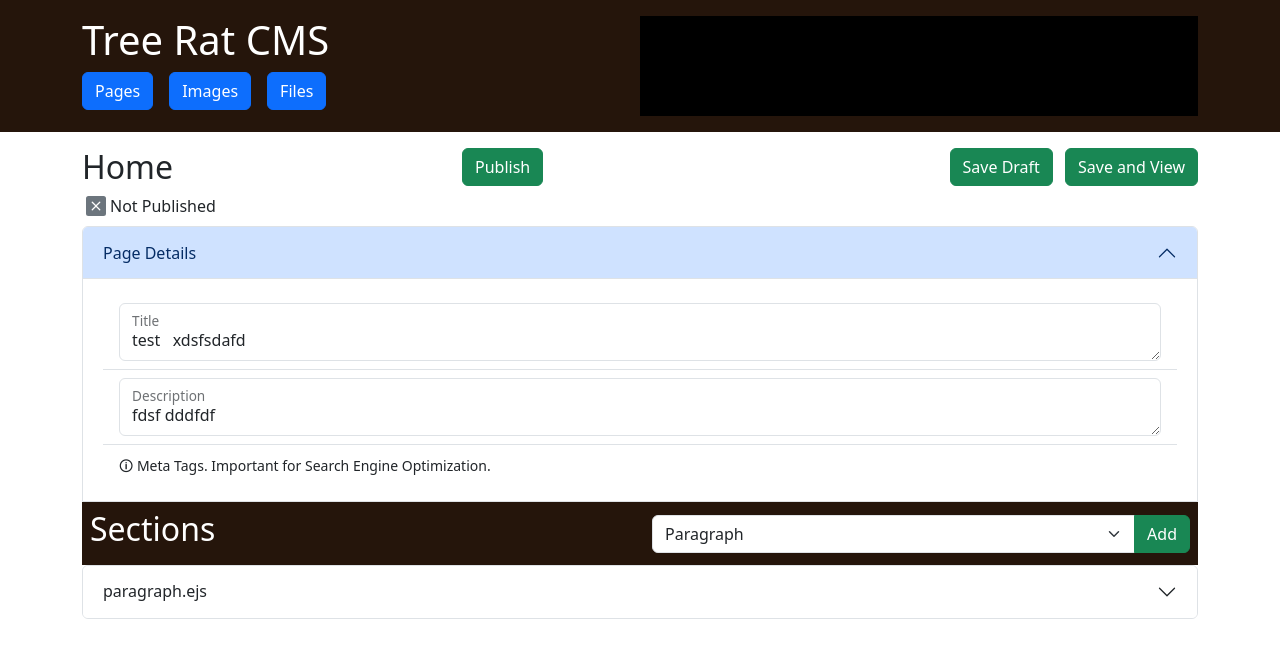
After one commit to nick-dolf/tree-rat-cms, a Node server app: page /admin/pages/home in a window 1280 px wide, after a click on "Page Details". The commit adds this page. Shown: the top 658 px of the page. Run offline with Node 20, Linux system fonts and the light colour scheme; some libraries are stand-ins or nearby versions.

Commit message:
worked on sections

```diff
--- a/admin/assets/script.js
+++ b/admin/assets/script.js
@@ -114,6 +114,41 @@ $(document).on("click", "#page-create",  (event) => {
     });
 });
 
+// Pages UPDATE (PUT)
+$(".page-save-draft").click((event) => {
+  const button = event.currentTarget;
+
+  button.querySelector(".spinner-border").classList.remove("d-none");
+  button.disabled = true;
+
+  const formData = new FormData(document.getElementById("pageForm"));
+
+  $.ajax({
+    url: "",
+    type: "PUT",
+    data: formData,
+    enctype: "multipart/form-data",
+    processData: false,
+    contentType: false,
+  })
+    .done((response) => {
+      output("Draft Saved");
+      console.log("update success", response);
+      $("#pageFormAnchor").html(response);
+      //initSortable();
+    })
+    .fail((response) => {
+      output("Failed to save draft", true);
+      console.log("update fail", response.responseText);
+    })
+    .always(() => {
+      button.querySelector(".spinner-border").classList.add("d-none");
+      button.disabled = false;
+    });
+});
+
+
+
 // Page DELETE (DELETE)
 $(document).on("click", ".page-delete", (event) => {
   const button = event.target;
@@ -137,3 +172,21 @@ $(document).on("click", ".page-delete", (event) => {
       });
   }
 });
+
+/*
+ * Sections
+ */
+
+$(".section-add").click((event) => {
+  const selected = $("#select-template :selected");
+  output(selected.val());
+
+  // Use epoch time for unique id for Accordion
+  let unique = new Date().getTime();
+
+  $("#sortable").prepend(
+    $(`#${selected.val()}`).html().replace(/qq.*q/g, `qq${unique}q`)
+  );
+
+  orderSections();
+});
--- a/admin/routes/pages.js
+++ b/admin/routes/pages.js
@@ -1,3 +1,4 @@
+// Imports
 const app = require("../../treerat");
 const fse = require("fs-extra");
 const express = require("express");
@@ -5,13 +6,13 @@ const path = require("path");
 const router = express.Router();
 const { body, validationResult } = require("express-validator");
 const slugify = require("slugify");
-
+const upload = require("multer")();
+// Variables
 const draftDir = app.locals.pageDir + "/drafts/";
 
-router.get("/", (req, res) => {
-  res.adminRender("pages");
-});
-
+/*
+/ Create (POST)
+*/
 router.post("*", body("name").isString().isLength({ min: 2 }).trim(), (req, res) => {
   const errors = validationResult(req);
 
@@ -47,14 +48,6 @@ router.post("*", body("name").isString().isLength({ min: 2 }).trim(), (req, res)
     details: {},
   };
 
-  // Get Pages
-  router.get("/*", (req, res) => {
-    const page = req.url
-
-    res.send(page)
-
-  })
-
   // Update pages
   req.app.locals.site.pages.push(pageData);
 
@@ -71,23 +64,76 @@ router.post("*", body("name").isString().isLength({ min: 2 }).trim(), (req, res)
     });
 });
 
+/*
+/ Read (GET)
+*/
+router.get("/", (req, res) => {
+  res.adminRender("pages");
+});
+
+router.get("/*", (req, res) => {
+  const page = path.join(draftDir, req.url);
+
+  fse
+    .readJson(page + ".json")
+    .then((data) => {
+      res.adminRender("pageEdit", data);
+    })
+    .catch((err) => {
+      res.status(404).end("page does not exist");
+    });
+});
+
+/*
+/ Update (PUT)
+*/
+router.put("/*", upload.none(), (req, res) => {
+  const link = req.url.slice(1)
+  const pageFile = path.join(draftDir, link)+".json";
+  console.log(link, pageFile)
+
+  // Update pages
+  let pageInfo = {};
+  req.app.locals.site.pages = req.app.locals.site.pages.filter((item) => {
+    if (item.permalink == link) {
+      item.draftedDate = new Date().toString();
+      pageInfo = item;
+    }
+    return item;
+  });
+  const pageData = { ...pageInfo, ...req.body };
+  console.log(pageData)
+
+  // Save Page Data to JSON
+  fse
+    .outputJson(pageFile, pageData)
+    .then(() => {
+      res.adminRender("layouts/page-form", pageData );
+    })
+    .catch((err) => {
+      console.error(err.message);
+      res.status(500).end();
+    });
+});
+
+
 router.delete("/*", (req, res) => {
   const slug = req.url.slice(1);
 
-  console.log(slug)
+  console.log(slug);
   const result = app.locals.site.pages.findIndex((page) => {
-    return (page.permalink == slug);
+    return page.permalink == slug;
   });
 
-  console.log(result)
+  console.log(result);
   if (!result) {
-    return res.status(404).send("page not found")
+    return res.status(404).send("page not found");
   }
 
-  app.locals.site.pages.splice(result, 1)
+  app.locals.site.pages.splice(result, 1);
 
-  const filePath = path.join(draftDir, slug) +".json";
-  console.log(filePath)
+  const filePath = path.join(draftDir, slug) + ".json";
+  console.log(filePath);
   fse
     .rm(filePath)
     .then(() => {
--- a/admin/utils/build.js
+++ b/admin/utils/build.js
@@ -7,6 +7,7 @@ const sass = require("sass");
 
 const pageDir = path.join(process.cwd(), "pages/");
 const draftDir = pageDir + "drafts/";
+const sectionDir = path.join(process.cwd(), "admin/views/admin/sections");
 
 async function setup(file) {
   // Read Site Configuration
@@ -33,7 +34,7 @@ async function setup(file) {
       name: "Home",
       slug: "home",
       folder: "",
-      permalink: "",
+      permalink: "home",
       publishedDate: false,
       draftedDate: new Date().toString(),
     });
@@ -51,7 +52,10 @@ async function setup(file) {
     .map((dirent) => dirent.name);
 
   app.locals.site.pages =  getPageDetails(draftDir).flat()
-  console.log(app.locals.site.pages)
+
+  app.locals.site.sections = fse.readdirSync(sectionDir);
+
+  console.log(app.locals.site.sections)
 
   // app.locals.site.folders = fse.readdirSync(pageDir + "drafts", {withFileTypes: true }).map((entry) => {
   //   const pageEntry = fse.readJsonSync(pageDir + "drafts/" + entry);
--- a/admin/views/admin/components/button-action.ejs
+++ b/admin/views/admin/components/button-action.ejs
@@ -1,4 +1,5 @@
-<button class="btn btn-success" type="button"
+<button type="button"
+  class="btn btn-success <%= arg.extraClass %>"
   <% if (arg.id) { %> id="<%= arg.id %>" <% } %>
   <% if (arg.bsToggle) { %> data-bs-toggle="<%= arg.bsToggle %>" <% } %>
   <% if (arg.bsTarget) { %> data-bs-target="<%= arg.bsTarget %>" <% } %>
--- /dev/null
+++ b/admin/views/admin/layouts/details.ejs
@@ -0,0 +1,18 @@
+<% if (!page.details) page.details = {} %>
+<ul class="list-group list-group-flush">
+  <li class="list-group-item">
+    <div class="form-floating">
+      <textarea class="form-control" placeholder="Write page title here" id="title" name="details[title]" maxlength="60"><%= page.details.title %></textarea>
+      <label for="title">Title</label>
+    </div>
+  </li>
+  <li class="list-group-item">
+    <div class="form-floating">
+      <textarea class="form-control" placeholder="Write page description here" id="description" name="details[description]" maxlength="150"><%= page.details.description %></textarea>
+      <label for="description">Description</label>
+    </div>
+  </li>
+  <li class="list-group-item">
+    <small>&#128712; Meta Tags. Important for Search Engine Optimization.</small>
+  </li>
+</ul>
--- /dev/null
+++ b/admin/views/admin/layouts/page-control.ejs
@@ -0,0 +1,39 @@
+<section class="pt-3 row">
+  <div class="col-md">
+    <h1 class="h2 m-0"><%= page.name %></h1>
+    <!-- Published -->
+    <% if (page.publishedDate) { %>
+    <div class="my-2 d-flex align-items-center">
+      <svg
+        viewBox="0 0 16 16"
+        width="20"
+        xmlns="http://www.w3.org/2000/svg"
+        class="text-success mx-1"
+        fill="currentColor">
+        <use xlink:href="<%= site.url %>admin/assets/sprites.svg#check-square-fill" />
+      </svg>
+      <span>Published</span>
+    </div>
+    <!-- Not Published -->
+    <% } else { %>
+    <div class="my-2 d-flex align-items-center">
+      <svg
+        viewBox="0 0 16 16"
+        width="20"
+        xmlns="http://www.w3.org/2000/svg"
+        class="text-secondary mx-1"
+        fill="currentColor">
+        <use xlink:href="<%= site.url %>admin/assets/sprites.svg#x-square-fill" />
+      </svg>
+      <span>Not Published</span>
+    </div>
+    <% } %>
+  </div>
+  <div class="col-md my-2 my-md-0">
+    <%- include("../components/button-action", { arg: {text: "Publish", extraClass: "page-publish"}}) %>
+  </div>
+  <div class="col-md my-2 my-md-0 text-end">
+    <%- include("../components/button-action", { arg: {text: "Save Draft", extraClass: "page-save-draft me-2"}}) %>
+    <%- include("../components/button-action", { arg: {text: "Save and View", extraClass: "page-save-draft"}}) %>
+  </div>
+</section>
--- /dev/null
+++ b/admin/views/admin/layouts/page-form.ejs
@@ -0,0 +1,22 @@
+<form id="pageForm" class="accordion">
+  <div class="accordion-item">
+    <h2 class="accordion-header">
+      <button
+        class="accordion-button collapsed"
+        type="button"
+        data-bs-toggle="collapse"
+        data-bs-target="#collapseOne"
+        aria-expanded="true"
+        aria-controls="collapseOne">
+        Page Details
+      </button>
+    </h2>
+    <div id="collapseOne" class="accordion-collapse collapse" data-bs-parent="#accordionExample">
+      <div class="accordion-body"><%- include("details")%></div>
+    </div>
+  </div>
+  <%- include("./section-select")%>
+  <div id="sortable">
+    <%- include("./section-templates")%>
+  </div>
+</form>
--- /dev/null
+++ b/admin/views/admin/layouts/section-select.ejs
@@ -0,0 +1,11 @@
+<div class="brown p-2">
+  <div class="row align-items-center">
+    <h2 class="text-white col-md">Sections</h2>
+    <div class="input-group col-md">
+      <select name="" id="select-template" class="form-select">
+        <option value="paragraph">Paragraph</option>
+      </select>
+      <%- include("../components/button-action", { arg: {text: "Add", extraClass: "section-add"}}) %>
+    </div>
+  </div>
+</div>
--- /dev/null
+++ b/admin/views/admin/layouts/section-templates.ejs
@@ -0,0 +1,19 @@
+<% for (let i =0; i < site.sections.length; i++) { %>
+<div class="accordion-item">
+  <h2 class="accordion-header">
+    <button
+      class="accordion-button collapsed"
+      type="button"
+      data-bs-toggle="collapse"
+      data-bs-target="#collapse<%= i %>"
+      aria-expanded="true"
+      aria-controls="collapse<%= i %>">
+      <%= site.sections[i] %>
+    </button>
+  </h2>
+  <div id="collapse<%= i %>" class="accordion-collapse collapse" data-bs-parent="#accordionExample">
+    <div class="accordion-body"><%- include("../sections/"+site.sections[i]) %></div>
+  </div>
+</div>
+
+<% } %>
--- /dev/null
+++ b/admin/views/admin/pageEdit.ejs
@@ -0,0 +1,10 @@
+<%- include("base/head", { page: { title: "Pages", description: "Manage Pages" }})%> <%- include("layouts/header")%>
+
+<main class="container">
+  <%- include("./layouts/page-control")%>
+  <section id="pageFormAnchor">
+    <%- include("layouts/page-form")%>
+  </section>
+</main>
+
+<%- include("base/foot")%>
--- /dev/null
+++ b/admin/views/admin/sections/paragraph.ejs
@@ -0,0 +1,2 @@
+<textarea class="form-control" placeholder="Write page description here" id="paragraph" name="details[paragraph]" maxlength="150"><%= page.details.paragraph %></textarea>
+<label for="paragraph">Paragraph</label>
--- a/package.json
+++ b/package.json
@@ -26,6 +26,7 @@
     "fs-extra": "^11.1.1",
     "jquery": "^3.7.0",
     "livereload": "^0.9.3",
+    "multer": "^1.4.5-lts.1",
     "purgecss": "^5.0.0",
     "sass": "^1.62.1",
     "slugify": "^1.6.6"
--- a/pages/drafts/home.json
+++ b/pages/drafts/home.json
@@ -1 +1 @@
-{"name":"Home","slug":"home","folder":"","permalink":"","publishedDate":false,"draftedDate":"Sun Jun 11 2023 12:32:08 GMT-0500 (Central Daylight Time)"}
+{"name":"Home","slug":"home","folder":"","permalink":"home","publishedDate":false,"draftedDate":"Wed Jun 14 2023 17:28:30 GMT-0500 (Central Daylight Time)","details":{"title":"test   xdsfsdafd","description":"fdsf dddfdf","paragraph":"zgdfgdfgdfg"}}
--- /dev/null
+++ b/pages/drafts/sample/test.json
@@ -0,0 +1 @@
+{"name":"test","slug":"test","folder":"sample","permalink":"sample/test","publishedDate":false,"draftedDate":"Sun Jun 11 2023 13:32:31 GMT-0500 (Central Daylight Time)","details":{}}
--- a/treerat.js
+++ b/treerat.js
@@ -32,7 +32,7 @@ app.set("views", ["admin/views", "views"]);
 
 app.use((req, res, next) => {
   res.adminRender = (file, data) => {
-    ejs.renderFile(process.cwd() + "/admin/views/admin/" + file + ".ejs", app.locals, (err, html) => {
+    ejs.renderFile(process.cwd() + "/admin/views/admin/" + file + ".ejs", { page: data, ...app.locals}, (err, html) => {
       if (err) {
         return res.send(`<body>${err.message}</body>`);
       }
```
Also changed, not shown: 1 other file.
